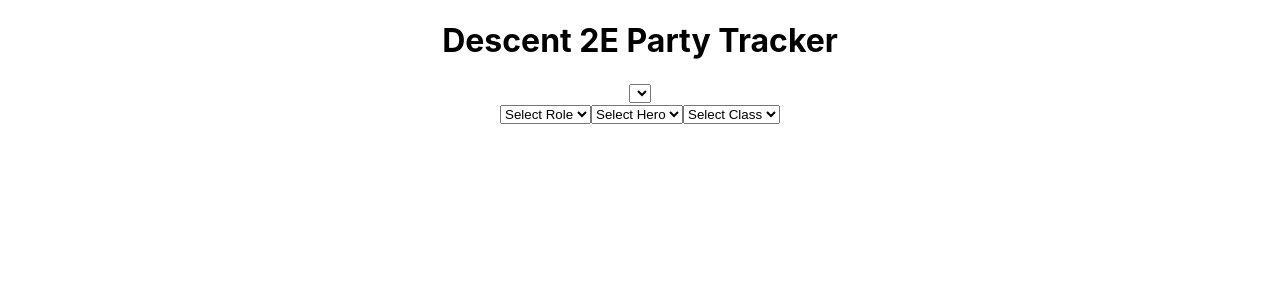
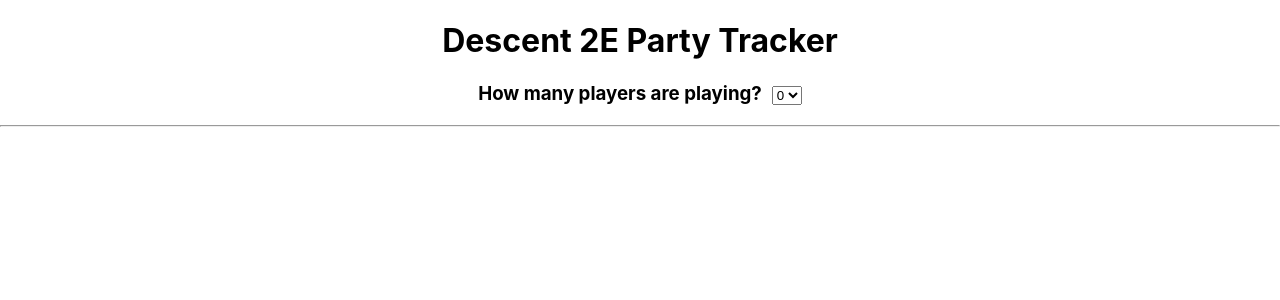
Before and after one commit to TedoBoiyo/descent-2e-party-tracker, a React (Create React App) app: page / in a window 1280 px wide. Shown: the top 300 px of the page. Built offline with nearby package versions, Linux system fonts and the light colour scheme.

Commit message:
Updated initial SelectPlayers Component

```diff
--- a/src/App.js
+++ b/src/App.js
@@ -1,17 +1,22 @@
 import {BrowserRouter as Router, Switch, Route} from 'react-router-dom';
+import React, {useState} from 'react';
 
 // Components
-import SelectParty from './components/SelectParty/SelectParty';
+import SelectPlayers from './components/SelectPlayers/SelectPlayers';
 
 // CSS
 import './App.css';
 
 function App() {
+
+  const [players, setPlayers] = useState([]);
+
   return (
     <div className="App">
       <h1>Descent 2E Party Tracker</h1>
 
-      <SelectParty />
+      <SelectPlayers players={players}
+                   setPlayers={setPlayers} />
 
       {/* Character Tracker  */}
 
--- a/src/components/SelectParty/SelectParty.js
+++ /dev/null
@@ -1,55 +0,0 @@
-import React from 'react';
-
-const SelectParty = ({}) => {
-
-    const mockData = {
-        selectRole: [
-            "Healer",
-            "Thief",
-            "Warrior",
-            "Mage"
-        ],
-        selectHero: [
-            "Test1",
-            "Test2",
-            "Test3",
-            "Test4"
-        ],
-        selectClass: [
-            "Class1",
-            "Class2",
-            "Class3",
-            "Class4"
-        ]
-    };
-
-    return (
-        <div className="selectParty">
-            <div>
-                <select name="selectPlayers">
-                    <option></option>
-                </select>
-            </div>
-            <select name="selectRole">
-                <option value="none">Select Role</option>
-                {mockData.selectRole.map(role => (
-                    <option value={role}>{role}</option>
-                ))};
-            </select>
-            <select name="selectHero">
-                <option value="none">Select Hero</option>
-                {mockData.selectHero.map(hero => (
-                    <option value={hero}>{hero}</option>
-                ))};
-            </select>
-            <select name="selectClass">
-                <option value="none">Select Class</option>
-                {mockData.selectClass.map(heroClass => (
-                    <option value={heroClass}>{heroClass}</option>
-                ))};
-            </select>
-        </div>
-    );
-}
-
-export default SelectParty;
--- /dev/null
+++ b/src/components/SelectPlayers/PageNavigation/PageNavigation.js
@@ -0,0 +1,14 @@
+import React from 'react';
+
+const PageNavigation = ({players}) => {
+
+    return (
+        <div>
+            <hr />
+
+            <button>Submit Player{players.length > 1 ? 's' : ''}</button>
+        </div>
+    );
+}
+
+export default PageNavigation;
--- /dev/null
+++ b/src/components/SelectPlayers/PlayerCount/PlayerCount.css
@@ -0,0 +1,8 @@
+h3 {
+    margin-right: 10px;
+    display: inline;
+}
+
+hr {
+    margin-top: 20px;
+}
--- /dev/null
+++ b/src/components/SelectPlayers/PlayerCount/PlayerCount.js
@@ -0,0 +1,48 @@
+import React from 'react';
+
+// Import style sheets
+import './PlayerCount.css';
+
+const PlayerCount = ({players, setPlayers}) => {
+
+    const playerCount = [1,2,3,4];
+
+    // Events
+    const selectPlayerCountHandler = (e) => {
+        let selectedPlayerCount = e.target.value;
+        let activePlayers = [...players];
+
+        if (selectedPlayerCount !== activePlayers.length) {
+            if (selectedPlayerCount > activePlayers.length) {
+                for (let i = activePlayers.length + 1; i <= selectedPlayerCount; i++) {
+                    activePlayers.push({
+                        playerId: i,
+                        selectedHero: null
+                    });
+                }
+            } else if (selectedPlayerCount < activePlayers.length) {
+                for (let i = activePlayers.length; i > selectedPlayerCount; i--) {
+                    activePlayers.pop();
+                }
+            }
+
+            setPlayers(activePlayers);
+        }
+    };
+
+    return (
+        <div>
+            <h3>How many players are playing?</h3>
+            <select name="selectPlayers" onChange={selectPlayerCountHandler}>
+                <option value={0}>0</option>
+                {playerCount.map(count => (
+                    <option value={count}>{count}</option>
+                ))};
+            </select>
+
+            <hr />
+        </div>
+    );
+}
+
+export default PlayerCount;
--- /dev/null
+++ b/src/components/SelectPlayers/PlayerSelection/HeroSelection/HeroSelection.js
@@ -0,0 +1,15 @@
+import React from 'react';
+
+const HeroSelection = ({selectionType, selectionList}) => {
+
+    return (
+        <select>
+            <option value="none">Select {selectionType}</option>
+            {selectionList.map(selection => (
+                <option value={selection}>{selection}</option>
+            ))};
+        </select>
+    );
+}
+
+export default HeroSelection;
--- /dev/null
+++ b/src/components/SelectPlayers/PlayerSelection/PlayerSelection.css
@@ -0,0 +1,6 @@
+div.playerBox {
+    display: inline-block;
+    padding: 10px;
+    margin: 5px;
+    border: 1px solid black;
+}
--- /dev/null
+++ b/src/components/SelectPlayers/PlayerSelection/PlayerSelection.js
@@ -0,0 +1,25 @@
+import React, {useState} from 'react';
+
+// Components
+import HeroSelection from './HeroSelection/HeroSelection';
+
+// Import style sheets
+import './PlayerSelection.css';
+
+const PlayerSelection = ({player, mockData}) => {
+
+    return (
+        <div className='row'>
+            <div className='col-12'>
+                <div className='playerBox'>
+                    <h4>Player {player.playerId}</h4>
+                    <HeroSelection selectionType='Role' selectionList={mockData.playerRole} />
+                    <HeroSelection selectionType='Hero' selectionList={mockData.playerHero} />
+                    <HeroSelection selectionType='Class' selectionList={mockData.playerClass} />
+                </div>
+            </div>
+        </div>
+    );
+}
+
+export default PlayerSelection;
--- /dev/null
+++ b/src/components/SelectPlayers/SelectPlayers.js
@@ -0,0 +1,42 @@
+import React from 'react';
+
+// Components
+import PlayerSelection from './PlayerSelection/PlayerSelection';
+import PlayerCount from './PlayerCount/PlayerCount';
+import PageNavigation from './PageNavigation/PageNavigation';
+
+const SelectPlayers = ({players, setPlayers}) => {
+
+    const mockData = {
+        playerRole: [
+            "Healer",
+            "Thief",
+            "Warrior",
+            "Mage"
+        ],
+        playerHero: [
+            "Test1",
+            "Test2",
+            "Test3",
+            "Test4"
+        ],
+        playerClass: [
+            "Class1",
+            "Class2",
+            "Class3",
+            "Class4"
+        ]
+    };
+
+    return (
+        <div className="selectPlayers">
+            <PlayerCount players={players} setPlayers={setPlayers} />
+            {players.map(player =>
+                <PlayerSelection key={player.playerId} player={player} mockData={mockData} />
+            )}
+            {players.length > 0 ? <PageNavigation players={players} /> : null}
+        </div>
+    );
+}
+
+export default SelectPlayers;
```
Also changed, not shown: 1 other file (tests, documents, lock files or other folders).
